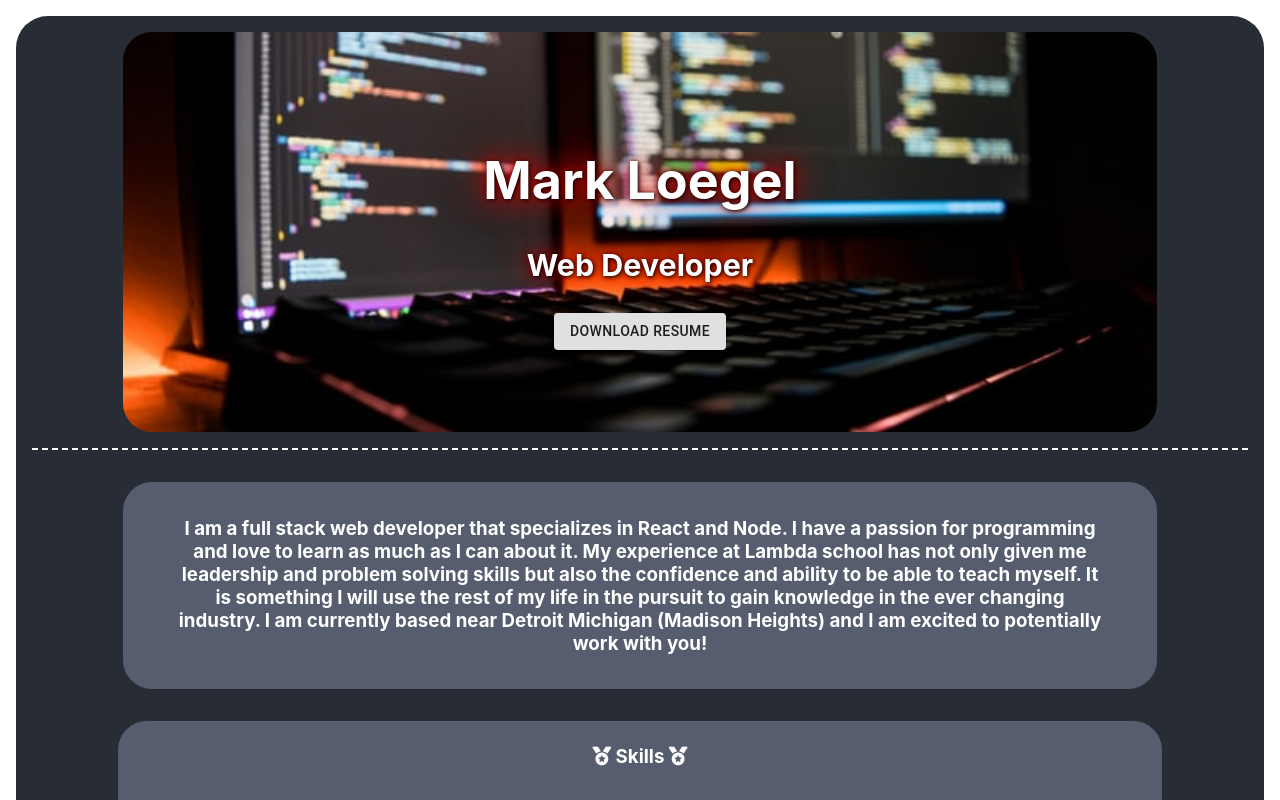
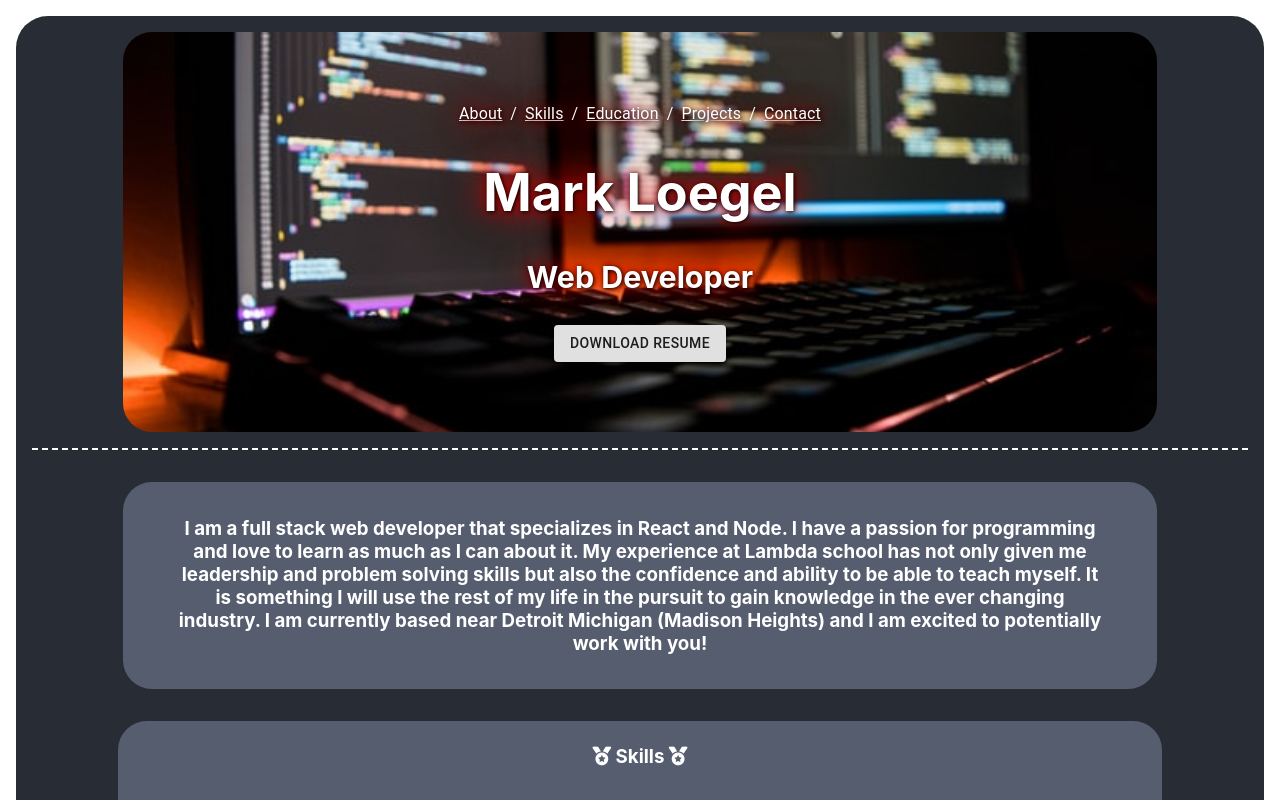
Before and after one commit to meloegel/portfolio, a React (Create React App) app: page / in a window 1280 px wide. Shown: the top 800 px of the page. Built offline with nearby package versions, Linux system fonts and the light colour scheme.

Commit message:
added nav

```diff
--- a/src/components/footer.js
+++ b/src/components/footer.js
@@ -1,6 +1,7 @@
 import React from 'react'
 import logo from '../logo.svg';
-
+import Typography from '@material-ui/core/Typography';
+import Breadcrumbs from '@material-ui/core/Breadcrumbs';
 
 const Footer = () => {
     return (
@@ -9,6 +10,15 @@ const Footer = () => {
                 <img src={logo} className="App-logo" alt="logo" />
                 <p>Powered By React</p>
             </header>
+            <div id='bottomNav'>
+                <Breadcrumbs aria-label="breadcrumb" color="white">
+                    <a href="aboutDiv" ><Typography color="white">About</Typography></a>
+                    <a href="skillsDiv" ><Typography color="white">Skills</Typography></a>
+                    <a href="edu" ><Typography color="white">Education</Typography></a>
+                    <a href="centerProjects" ><Typography color="white">Projects</Typography></a>
+                    <a href="#contactDiv" ><Typography color="white">Contact</Typography></a>
+                </Breadcrumbs>
+            </div>
         </div>
     )
 }
--- a/src/components/header.js
+++ b/src/components/header.js
@@ -1,6 +1,7 @@
 import React from 'react'
 import Button from '@material-ui/core/Button'
-
+import Typography from '@material-ui/core/Typography';
+import Breadcrumbs from '@material-ui/core/Breadcrumbs';
 
 const Header = () => {
     return (
@@ -8,6 +9,13 @@ const Header = () => {
             {/* <header className="App-header"> */}
             {/* <img src={require('../Images/HeadShot.jpg')} alt='Mark Loegel' id='HeadShotImg' /> */}
             <header>
+                <Breadcrumbs aria-label="breadcrumb" color="white">
+                    <a href="aboutDiv" ><Typography color="white">About</Typography></a>
+                    <a href="skillsDiv" ><Typography color="white">Skills</Typography></a>
+                    <a href="edu" ><Typography color="white">Education</Typography></a>
+                    <a href="centerProjects" ><Typography color="white">Projects</Typography></a>
+                    <a href="#contactDiv" ><Typography color="white">Contact</Typography></a>
+                </Breadcrumbs>
                 <h1>Mark Loegel</h1>
                 <h3>Web Developer</h3>
                 <a style={{ textDecoration: 'none' }} href={require('../styles/Images/Mark Resume (12-1-20).pdf')} download>
--- a/src/styles/sass/footer.scss
+++ b/src/styles/sass/footer.scss
@@ -2,10 +2,16 @@
 
 .App-footer {
   background-color: #282c34;
-  min-height: 25vh;
+  min-height: 15vh;
   display: flex;
   align-items: center;
   justify-content: center;
   font-size: calc(10px + 2vmin);
   color: white;
 }
+
+#bottomNav {
+  text-align: center;
+  display: flex;
+  justify-content: center;
+}
```
